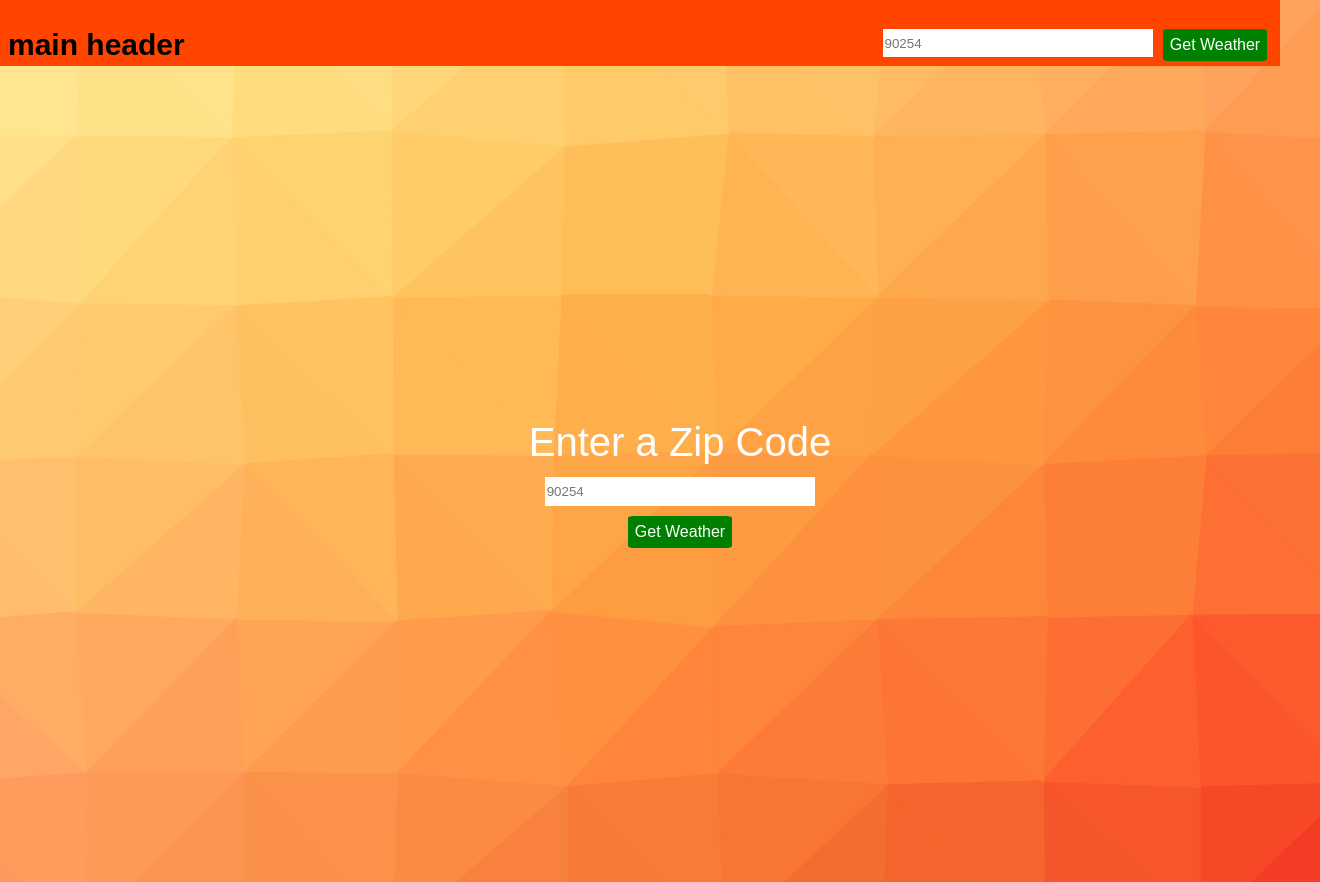
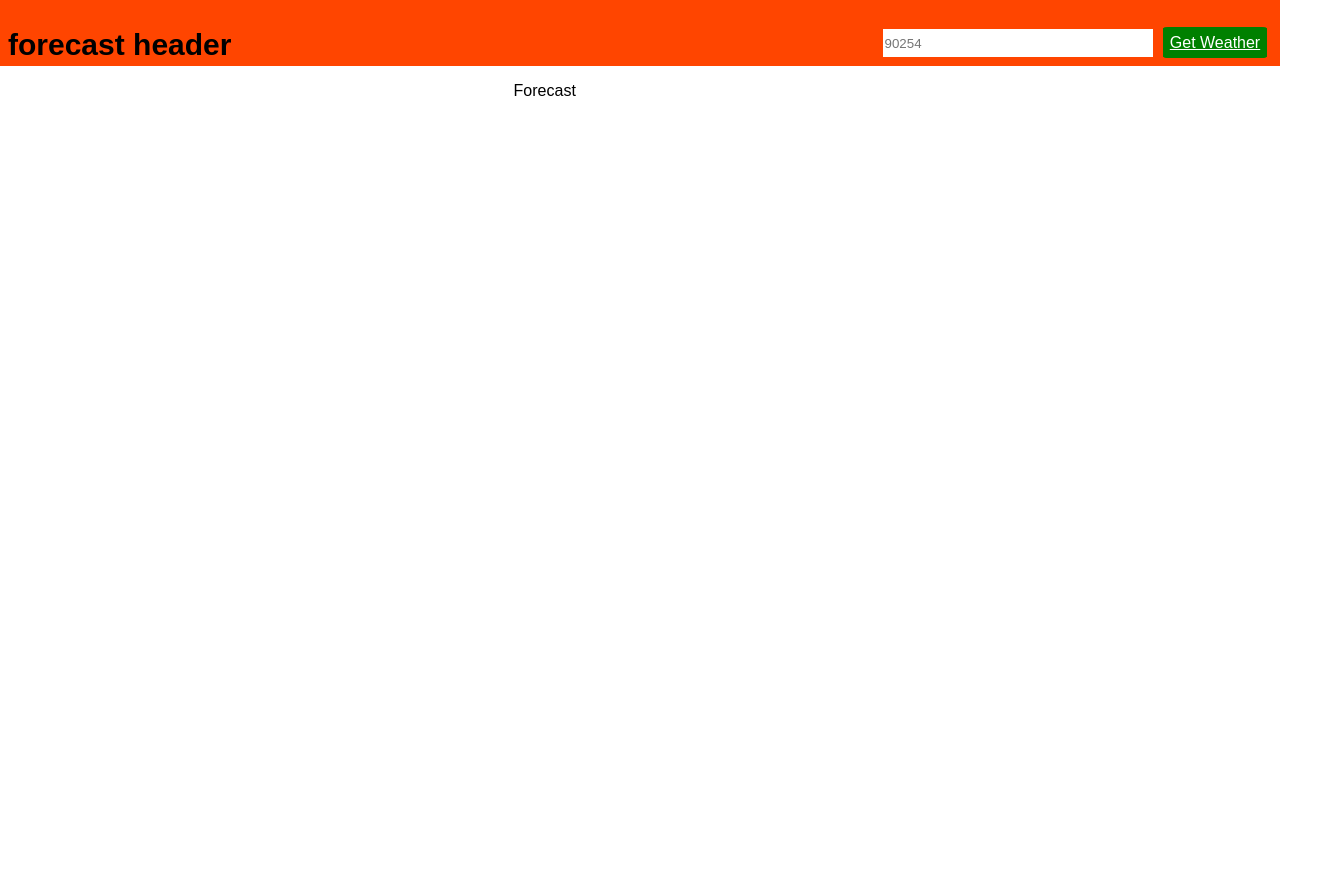
Before and after one commit to DoubleB123/weather-app-practice, a React (Create React App) app: page /forecast in a window 1280 px wide. Shown: the whole page, 1320 px wide, since content can reach past the window. After the commit the page ends 800 px from the top, so only its background shows below. Built offline with nearby package versions, Linux system fonts and the light colour scheme.

Commit message:
completed step 5

```diff
--- a/package.json
+++ b/package.json
@@ -6,6 +6,7 @@
     "axios": "^0.18.0",
     "react": "^16.2.0",
     "react-dom": "^16.2.0",
+    "react-router-dom": "^4.2.2",
     "react-scripts": "1.1.1"
   },
   "scripts": {
--- a/src/components/App.js
+++ b/src/components/App.js
@@ -1,16 +1,20 @@
 import React, { Component } from 'react';
-import Header from './Header.js'
-import CityInput from './CityInput.js'
+import {BrowserRouter, Route, Switch} from 'react-router-dom';
+import Home from './Home.js'
+import Forecast from './Forecast.js'
 
 class App extends Component {
   render() {
     return (
-      <div>
-        <Header displayText='main header'>
-          <CityInput inputClass='horizontal' />
-        </Header>
-        <CityInput inputClass='vertical' />
-      </div>
+      <BrowserRouter>
+        <Switch>
+          <Route exact path='/' component={Home} />
+          <Route path='/forecast' component={Forecast} />
+          <Route render={() => {
+            return <p>Not Found</p>
+          }} />
+        </Switch>
+      </BrowserRouter>
     );
   }
 }
--- a/src/components/CityInput.js
+++ b/src/components/CityInput.js
@@ -2,6 +2,7 @@ import React from 'react';
 import './styles/CityInput.css'
 import PropTypes from 'prop-types';
 import axios from 'axios';
+import {Link} from 'react-router-dom';
 
 const APIKEY = 'fe60cbb8648c979c422e7c0dc22ce3cf';
 
@@ -51,9 +52,13 @@ class CityInput extends React.Component {
             </input>
           </li>
           <li className={this.props.inputClass}>
-            <button className={'city-input-button-' + this.props.inputClass}
-              onClick={this.handleSubmit}
-            >Get Weather</button>
+            <Link className={'button ' + 'city-input-button-' + this.props.inputClass}
+                  to={{
+                    pathname: '/forecast',
+                    search: '?zip=' + this.state.city
+                  }}
+            >Get Weather
+            </Link>
           </li>
         </ul>
       </div>
--- /dev/null
+++ b/src/components/Forecast.js
@@ -0,0 +1,21 @@
+import React from 'react';
+import './styles/Header.css'
+import './styles/CityInput.css'
+import './styles/Forecast.css'
+import Header from './Header.js'
+import CityInput from './CityInput.js'
+
+class Forecast extends React.Component {
+  render() {
+    return (
+      <div className='forecast'>
+        <Header displayText='forecast header'>
+          <CityInput inputClass='horizontal' />
+        </Header>
+        <p>Forecast</p>
+      </div>
+    );
+  }
+}
+
+export default Forecast;
--- /dev/null
+++ b/src/components/Home.js
@@ -0,0 +1,21 @@
+import React from 'react';
+import './styles/Header.css'
+import './styles/CityInput.css'
+import './styles/Home.css'
+import Header from './Header.js'
+import CityInput from './CityInput.js'
+
+class Home extends React.Component {
+  render() {
+    return (
+      <div className='home'>
+        <Header displayText='main header'>
+          <CityInput inputClass='horizontal' />
+        </Header>
+        <CityInput inputClass='vertical' />
+      </div>
+    );
+  }
+}
+
+export default Home;
--- a/src/components/styles/CityInput.css
+++ b/src/components/styles/CityInput.css
@@ -34,6 +34,8 @@ li.vertical {
   border-radius: 6%;
   border-color: green;
   padding: 5px;
+  position: relative;
+  top: .7em;
 }
 
 
@@ -43,7 +45,7 @@ li.vertical {
   display: flex;
   flex-direction: row;
   justify-content: flex-end;
-  align-items: flex-start;
+  align-items: baseline;
   list-style-type: none;
   float: right;
 }
--- /dev/null
+++ b/src/components/styles/Forecast.css
@@ -0,0 +1,3 @@
+.forecast {
+    background-image: none;
+}
--- /dev/null
+++ b/src/components/styles/Home.css
@@ -0,0 +1,5 @@
+.home {
+    width: 100%;
+    height: 100%;
+    background-image: url('../images/pattern.svg');
+}
--- a/src/index.css
+++ b/src/index.css
@@ -11,5 +11,9 @@ body {
   height: 100%;
   width: 100%;
   font-family: sans-serif;
-  background-image: url('./components/images/pattern.svg');
 }
+
+#root {
+  height: 100%;
+  width: 100%;
+}
```
